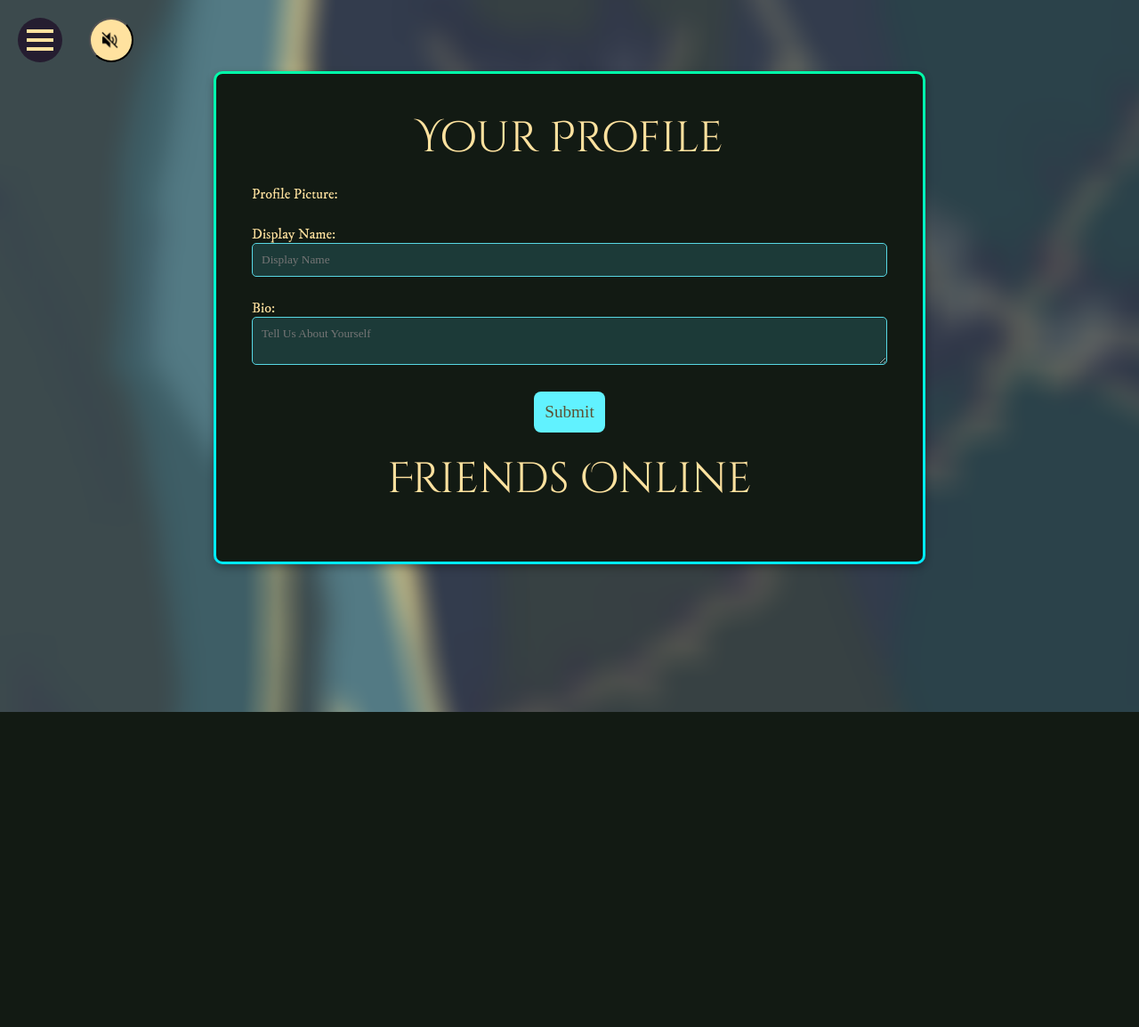
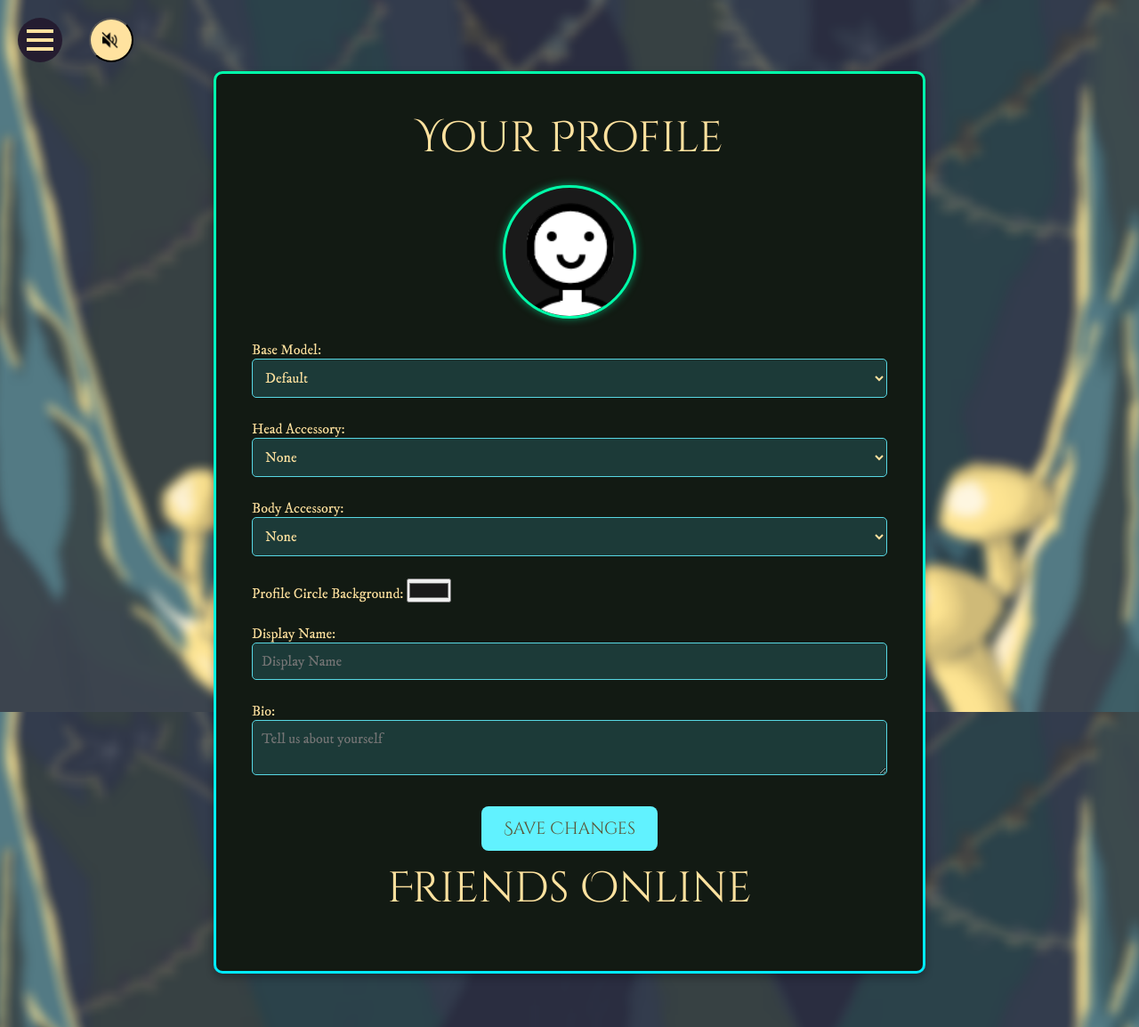
Before and after one commit to Amit-S-G/Section-20254-Group-9_CEN3031Spring25, a PHP site: page /pages/profile.php in a window 1280 px wide. Shown: the whole page at 89% size. Before the commit the page ends 800 px from the top, so only its background shows below. Run offline with PHP 8.4, Linux system fonts and the light colour scheme; the visitor is signed in with stand-in values (Sample User, id 1); data that the repository does not hold is empty.

Commit message:
Added functioning profile page, and added update profile page. Added a new table in the db to store the user profile customization as well

```diff
--- a/pages/profile.php
+++ b/pages/profile.php
@@ -10,12 +10,24 @@
 
 $user_id = $_SESSION["user_id"];
 
+// Get user profile info
+$stmt = $conn->prepare("SELECT * FROM user_profiles WHERE user_id = ?");
+$stmt->bind_param("i", $user_id);
+$stmt->execute();
+$result = $stmt->get_result();
+$profile = $result->fetch_assoc();
+$stmt->close();
+
+// Default values
+$display_name = $profile['display_name'] ?? '';
+$bio = $profile['bio'] ?? '';
+$base_model = $profile['base_model'] ?? 'default';
+$head_accessory = $profile['head_accessory'] ?? '';
+$body_accessory = $profile['body_accessory'] ?? '';
+$background_color = $profile['background_color'] ?? '#1a1a1a';
 ?>
 
-<!-- Hamburger and Sound -->
-<?php
- include("header.php")
-?>
+<?php include("header.php"); ?>
 
 <!DOCTYPE html>
 <html lang="en">
@@ -29,33 +41,116 @@
 
 <div class="profile-content">
     <h1>Your Profile</h1>
-        <div class=input-container>
+
+    <!-- Circular Avatar -->
+    <div class="avatar-circle" style="background-color: <?= htmlspecialchars($background_color) ?>;">
+        <div class="avatar-stack">
+            <!-- Back of hoodie -->
+            <?php if ($body_accessory === 'hoodie'): ?>
+                <img src="../img/profile-assets/body/hoodie-back.png" class="layer">
+            <?php endif; ?>
+
+            <!-- Face and outline -->
+            <img src="../img/profile-assets/base/face.png" class="layer">
+            <img src="../img/profile-assets/base/face-outline.png" class="layer">
+
+            <!-- Body accessories -->
+            <?php if ($body_accessory === 'hoodie'): ?>
+                <img src="../img/profile-assets/body/hoodie.png" class="layer">
+            <?php elseif ($body_accessory === 'hawaii-shirt'): ?>
+                <img src="../img/profile-assets/body/hawaii-shirt.png" class="layer">
+            <?php elseif ($body_accessory === 'collared-shirt'): ?>
+                <img src="../img/profile-assets/body/collared-shirt.png" class="layer">
+            <?php endif; ?>
+
+            <!-- Head accessories -->
+            <?php if ($head_accessory === 'cap'): ?>
+                <img src="../img/profile-assets/head/cap.png" class="layer">
+            <?php elseif ($head_accessory === 'straw-hat'): ?>
+                <img src="../img/profile-assets/head/straw-hat.png" class="layer">
+            <?php elseif ($head_accessory === 'sun-glasses'): ?>
+                <img src="../img/profile-assets/head/sun-glasses.png" class="layer">
+            <?php endif; ?>
+        </div>
+    </div>
+
+    <!-- Profile Form -->
+    <form id="profile-form" action="update_profile.php" method="POST">
         <div class="profile-section">
-                <label>Profile Picture:</label><br>
+            <label>Base Model:</label>
+            <select name="base_model">
+                <option value="default" <?= $base_model === 'default' ? 'selected' : '' ?>>Default</option>
+            </select>
+        </div>
+
+        <div class="profile-section">
+            <label>Head Accessory:</label>
+            <select name="head_accessory">
+                <option value="" <?= $head_accessory === '' ? 'selected' : '' ?>>None</option>
+                <option value="cap" <?= $head_accessory === 'cap' ? 'selected' : '' ?>>Cap</option>
+                <option value="sun-glasses" <?= $head_accessory === 'sun-glasses' ? 'selected' : '' ?>>Sun Glasses</option>
+                <option value="straw-hat" <?= $head_accessory === 'straw-hat' ? 'selected' : '' ?>>Straw Hat</option>
+            </select>
+        </div>
+
+        <div class="profile-section">
+            <label>Body Accessory:</label>
+            <select name="body_accessory">
+                <option value="" <?= $body_accessory === '' ? 'selected' : '' ?>>None</option>
+                <option value="hoodie" <?= $body_accessory === 'hoodie' ? 'selected' : '' ?>>Hoodie</option>
+                <option value="hawaii-shirt" <?= $body_accessory === 'hawaii-shirt' ? 'selected' : '' ?>>Hawaii Shirt</option>
+                <option value="collared-shirt" <?= $body_accessory === 'collared-shirt' ? 'selected' : '' ?>>Collared Shirt</option>
+            </select>
+        </div>
+
+        <div class="profile-section">
+            <label>Profile Circle Background:</label>
+            <input type="color" name="background_color" value="<?= htmlspecialchars($background_color) ?>">
         </div>
 
         <div class="profile-section">
             <label>Display Name:</label>
-                <div class="input-container">
-                    <input type="text" name="display_name" placeholder="Display Name">
+            <input type="text" name="display_name" value="<?= htmlspecialchars($display_name); ?>" placeholder="Display Name">
         </div>
-            </div>
-
 
         <div class="profile-section">
             <label>Bio:</label>
-                <div class="input-container">
-                    <textarea name="bio" placeholder="Tell Us About Yourself"></textarea>
-                </div>
+            <textarea name="bio" placeholder="Tell us about yourself"><?= htmlspecialchars($bio); ?></textarea>
         </div>
 
-            <input type="submit">
-        </div>
+        <input type="submit" value="Save Changes">
+    </form>
 
     <h2>Friends Online</h2>
     <ul>
+        <!-- Friends online can go here -->
     </ul>
 </div>
 
+<script>
+document.addEventListener("DOMContentLoaded", () => {
+    const form = document.getElementById("profile-form");
+
+    form.addEventListener("submit", function (e) {
+        e.preventDefault();
+
+        const formData = new FormData(form);
+
+        fetch("update_profile.php", {
+            method: "POST",
+            body: formData
+        })
+        .then(res => res.text())
+        .then(response => {
+            console.log("Profile updated via AJAX.");
+            // No glow animation applied
+        })
+        .catch(error => {
+            console.error("Error updating profile:", error);
+        });
+    });
+});
+</script>
+
 </body>
 </html>
--- a/styles/dashboard.css
+++ b/styles/dashboard.css
@@ -373,7 +373,7 @@
 
 .pet-display {
     position: absolute;
-    top: 520px;    /* tweak as needed */
+    top: 500px;    /* tweak as needed */
     left: 450px;   /* tweak as needed */
     z-index: 0;
     pointer-events: none;
--- a/styles/profile.css
+++ b/styles/profile.css
@@ -9,11 +9,12 @@
 body {
     font-family: 'IM Fell DW Pica', serif;
     background-image: url('../img/backgrounds/taskemon_blur.png');
+    background-size: cover;
+    background-attachment: fixed;
     margin: 0;
     color: #ffe29f;
-    padding-top: 100px; /* Adjust this depending on header height */
+    padding-top: 100px; /* Adjust depending on header */
 }
-
 
 .profile-content {
     width: 80%;
@@ -22,10 +23,10 @@
     background: rgba(18, 26, 19, 0.95);
     padding: 40px;
     border-radius: 10px;
-    box-shadow: 0 4px 10px rgba(0,0,0, 0.3);
+    box-shadow: 0 4px 10px rgba(0, 0, 0, 0.3);
     border: 3px solid transparent;
     background-image:
-        linear-gradient(rgba(18,26,19), rgba(18,26,19)),
+        linear-gradient(rgba(18, 26, 19), rgba(18, 26, 19)),
         linear-gradient(#00ffaa, #00eaff);
     background-origin: border-box;
     background-clip: padding-box, border-box;
@@ -40,47 +41,100 @@
     font-weight: normal;
 }
 
-.profile-pic {
-    width: 120px;
-    height: 120px;
-    border-radius: 50%;
-    object-fit: cover;
-    border: 3px solid #00ffaa;
-    margin-bottom: 10px;
-}
-
 .profile-section {
     margin-bottom: 25px;
     color: #ffe29f;
 }
 
 input[type="text"],
-input[type="password"],
-textarea {
+textarea,
+select {
     width: 100%;
     padding: 10px;
     background: rgba(39, 95, 100, 0.468);
     border: 1px solid #58d8e4;
     color: #ffe29f;
-    font-family: 'EB Garamond', serif;
+    font-family: 'IM Fell DW Pica', serif;
     border-radius: 5px;
+    font-size: 1em;
+    transition: border 0.3s;
+}
+
+input[type="text"]:focus,
+textarea:focus,
+select:focus {
+    outline: none;
+    border: 1px solid #00ffaa;
 }
 
 input[type="submit"] {
     background-color: #61f2ff;
     color: #5b5133;
     font-size: 1.2em;
-    padding: 12px;
+    padding: 12px 25px;
     border: none;
     border-radius: 8px;
     cursor: pointer;
-    font-family: 'EB Garamond', serif;
-    transition: background-color 0.3s;
+    font-family: 'Cinzel Decorative', serif;
+    transition: background-color 0.3s, color 0.3s;
     display: block;
-    margin: 20px auto;
+    margin: 30px auto 10px;
 }
 
 input[type="submit"]:hover {
     background-color: #ffe29f;
     color: #241b2f;
 }
+
+/* Avatar Layered Display */
+.avatar-stack {
+    position: relative;
+    width: 150px;
+    height: 150px;
+    margin: 20px auto;
+}
+
+.avatar-stack .layer {
+    position: absolute;
+    top: 0;
+    left: 0;
+    width: 150px;
+    height: 150px;
+}
+
+/* Friends Section Placeholder */
+ul {
+    list-style: none;
+    padding: 0;
+    text-align: center;
+    color: #ffe29f;
+    font-family: 'Uncial Antiqua', cursive;
+    font-size: 1.2em;
+}
+
+.avatar-circle {
+    width: 150px;
+    height: 150px;
+    border-radius: 50%;
+    overflow: hidden;
+    margin: 0 auto 25px;
+    display: flex;
+    align-items: center;
+    justify-content: center;
+    border: 3px solid #00ffaa;
+    box-shadow: 0 0 10px #00ffaa80;
+}
+
+.avatar-stack {
+    position: relative;
+    width: 150px;
+    height: 150px;
+}
+
+.avatar-stack .layer {
+    position: absolute;
+    top: 0;
+    left: 0;
+    width: 150px;
+    height: 150px;
+}
```
Also changed, not shown: database.php (+17 -0 lines), pages/dashboard.php (+21 -5 lines), pages/update_profile.php (added, +41 -0 lines), img/profile-assets/base/face-outline.png (added), img/profile-assets/base/face.png (added), img/profile-assets/body/collared-shirt.png (added), img/profile-assets/body/hawaii-shirt.png (added), img/profile-assets/body/hoodie-back.png (added), img/profile-assets/body/hoodie.png (added), img/profile-assets/head/cap.png (added), img/profile-assets/head/strawhat.png (added), img/profile-assets/head/sunglasses.png (added). Lines whose indentation alone changed are shown as unchanged.
